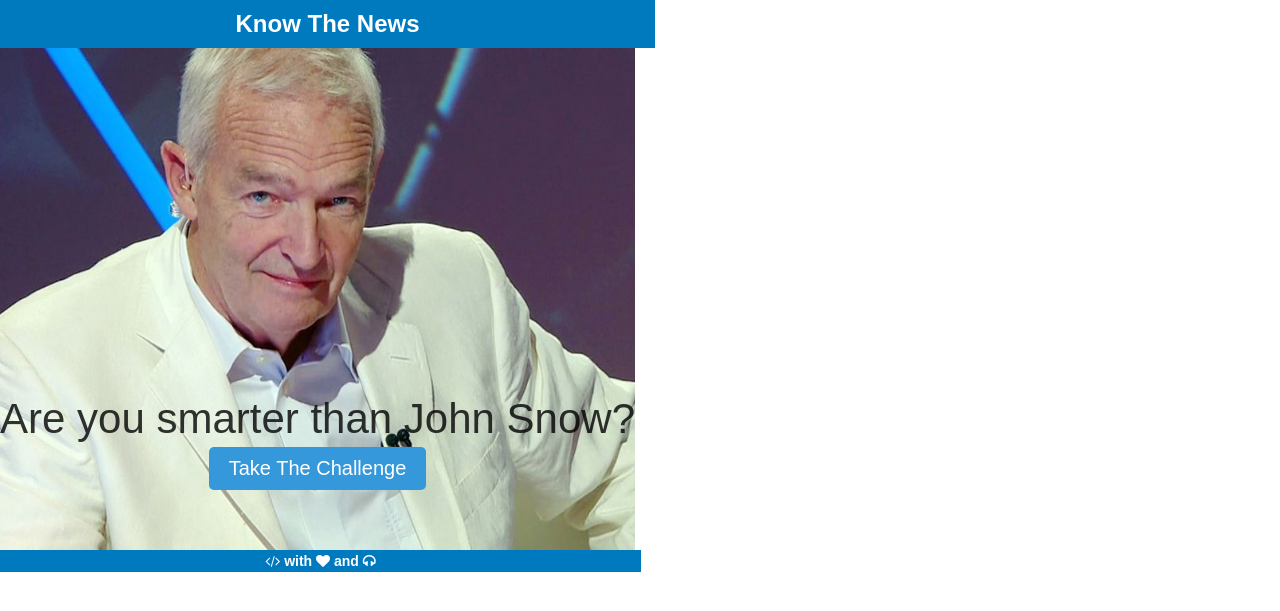
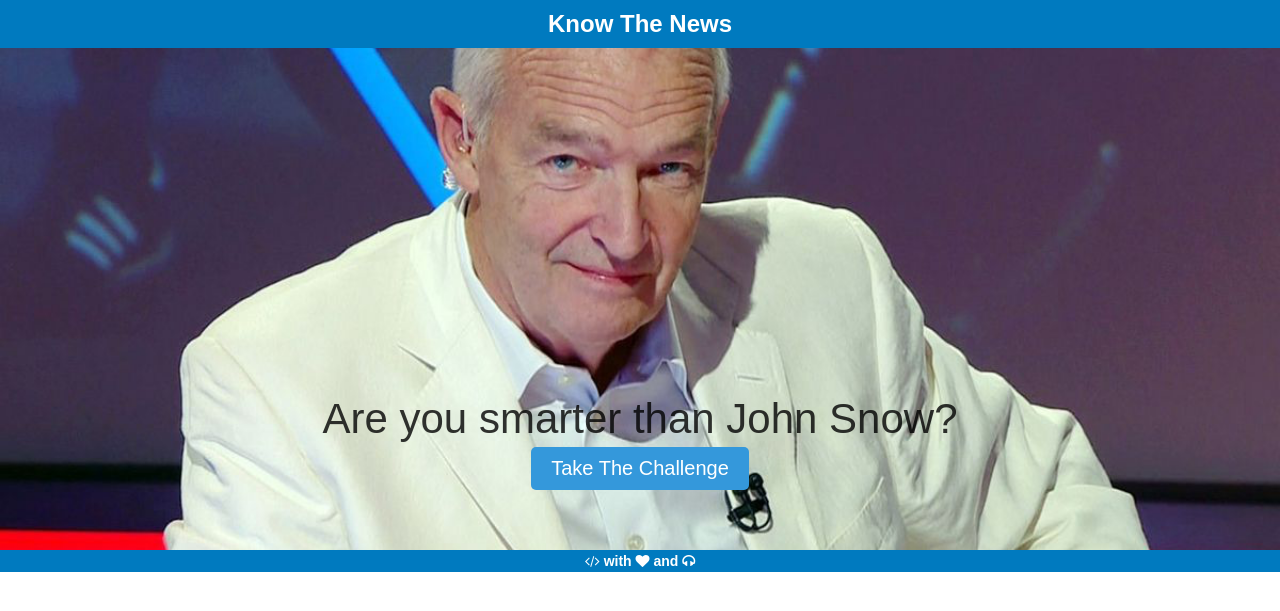
Before and after one commit to matmenzl/wdi-project-1, a PHP site: page /home.html in a window 1280 px wide. Shown: the top 611 px of the page. Run offline with PHP 8.4, Linux system fonts and the light colour scheme; some libraries are stand-ins or nearby versions; some web fonts are replaced.

Commit message:
final resonsive fix paddings fucked it up

```diff
--- a/css/style.css
+++ b/css/style.css
@@ -17,8 +17,8 @@
 }
 
 body {
-    margin: 0;
-    position:fixed;
+    margin: 0 auto;
+    width:100%;
   }
 
 header {
@@ -27,7 +27,7 @@ header {
   font-family: 'News Cycle', sans-serif;
   width:100%;
   margin: 0 auto;
-  padding: 10px;
+  padding: 10px 0 10px 0;
   text-align: center;
   font-size: 24px;
   font-weight:bold;
@@ -188,7 +188,7 @@ footer {
   font-family: 'News Cycle', sans-serif;
   width: 100%;
   margin: 0 auto;
-  padding: 3px;
+  padding: 3px 0 3px 0;
   text-align: center;
   font-size: 14px;
   font-weight:bold;
```
